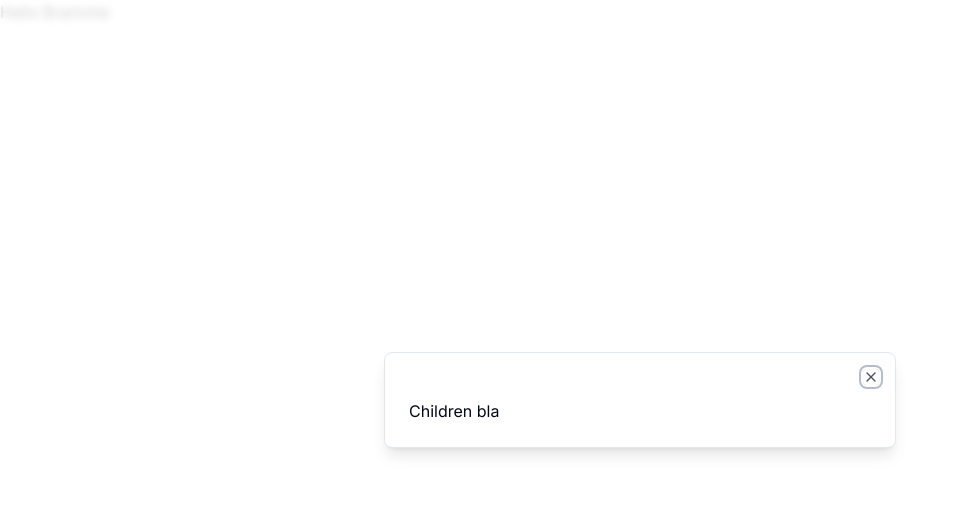
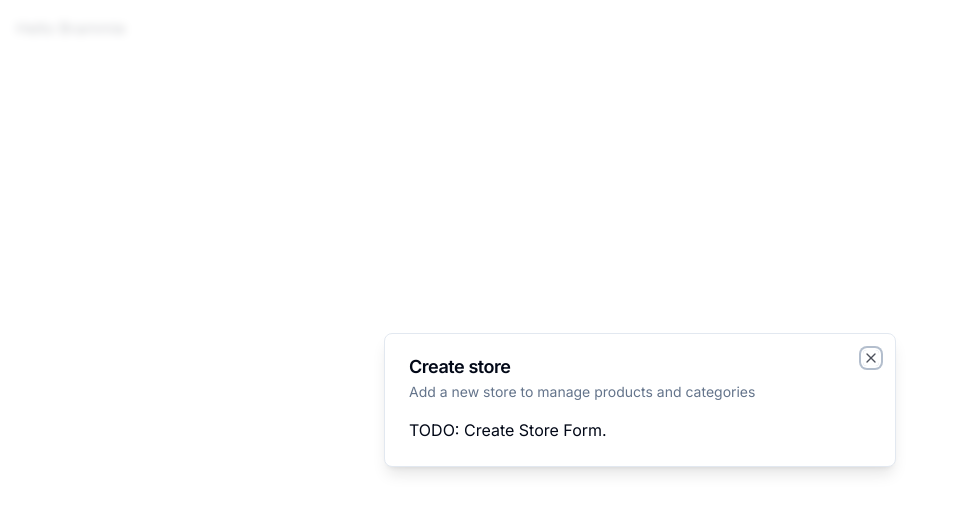
Before and after one commit to brambooo/shop-admin, a Next.js app: page / in a window 1280 px wide. Shown: the top 512 px of the page, without its empty margins (0-958 px from the left). Built offline with nearby package versions, Linux system fonts and the light colour scheme.

Commit message:
update add modal provider

```diff
--- a/app/(root)/page.tsx
+++ b/app/(root)/page.tsx
@@ -1,17 +1,25 @@
 'use client';
 
-import { Modal } from "@/components/ui/modal";
+import { useStoreModal } from "@/hooks/use-store-modal";
 import { UserButton } from "@clerk/nextjs";
+import { useEffect } from "react";
 
 export default function SetupPage() {
+  const onOpen = useStoreModal((state) => state.onOpen);
+  const isOpen = useStoreModal((state) => state.isOpen);
+
+  useEffect(() => {
+    console.log('useEffect SetupPage - isOpen/onOpen')
+    if (!isOpen) return onOpen();
+  }, [isOpen, onOpen]);
+
   return (
     <>
-      <p>Hello Brammie</p>
-      <Modal isOpen={true} title={""} description={""} onClose={function (): void {
-        throw new Error("Function not implemented.");
-      }}>
-        Children bla
-      </Modal>
+      <div className="p-4">
+        <p>Hello Brammie</p>
+
+      </div>
+
       <UserButton afterSignOutUrl="/"></UserButton>
     </>
   )
--- a/app/layout.tsx
+++ b/app/layout.tsx
@@ -1,7 +1,10 @@
 import { ClerkProvider } from '@clerk/nextjs'
-import './globals.css'
 import type { Metadata } from 'next'
 import { Inter } from 'next/font/google'
+
+import { ModalProvider } from '@/providers/modal-provider'
+
+import './globals.css'
 
 const inter = Inter({ subsets: ['latin'] })
 
@@ -10,6 +13,13 @@
   description: 'Admin dashboard',
 }
 
+/**
+ * Server component
+ *
+ * Wanneer we client-side components in server side component zetten, moeten we er zeker van zijn dat we
+ * geen hydration errors krijgen (kunnen ontstaan wanneer server & client componenten niet synchroon zijn met elkaar).
+ * gebruiken we de isMounted oplossing voor, zie ModalProvider.
+*/
 export default function RootLayout({
   children,
 }: {
@@ -18,7 +28,10 @@
   return (
     <ClerkProvider>
       <html lang="en">
-        <body className={inter.className}>{children}</body>
+        <body className={inter.className}>
+          <ModalProvider />
+          {children}
+        </body>
       </html>
     </ClerkProvider>
   )
--- /dev/null
+++ b/components/modals/store-modal.tsx
@@ -0,0 +1,18 @@
+'use client';
+
+import { useStoreModal } from "@/hooks/use-store-modal";
+import { Modal } from "../ui/modal";
+
+export const StoreModal = () => {
+    const storeModal = useStoreModal();
+
+    return (
+        <Modal
+            title="Create store"
+            description="Add a new store to manage products and categories"
+            isOpen={storeModal.isOpen}
+            onClose={storeModal.onClose}>
+            TODO: Create Store Form.
+        </Modal>
+    );
+};
--- /dev/null
+++ b/hooks/use-store-modal.tsx
@@ -0,0 +1,13 @@
+import { create } from "zustand";
+
+interface useStoreModalStore {
+    isOpen: boolean;
+    onOpen: () => void;
+    onClose: () => void;
+}
+
+export const useStoreModal = create<useStoreModalStore>((set) => ({
+    isOpen: false,
+    onOpen: () => set({ isOpen: true }),
+    onClose: () => set({ isOpen: false }),
+}));
--- a/package.json
+++ b/package.json
@@ -28,6 +28,7 @@
     "tailwind-merge": "^1.14.0",
     "tailwindcss": "3.3.3",
     "tailwindcss-animate": "^1.0.6",
-    "typescript": "5.1.6"
+    "typescript": "5.1.6",
+    "zustand": "^4.3.9"
   }
 }
--- /dev/null
+++ b/providers/modal-provider.tsx
@@ -0,0 +1,21 @@
+'use client';
+
+import { StoreModal } from '@/components/modals/store-modal';
+import React, { useEffect, useState } from 'react';
+
+export const ModalProvider = () => {
+    const [isMounted, setIsMounted] = useState(false);
+
+    useEffect(() => {
+        setIsMounted(true);
+    }, []);
+
+    // Avoid hydration errors. (When server side rendering nothing)
+    if (!isMounted) return null;
+
+    return (
+        <>
+            <StoreModal />
+        </>
+    )
+};
```
